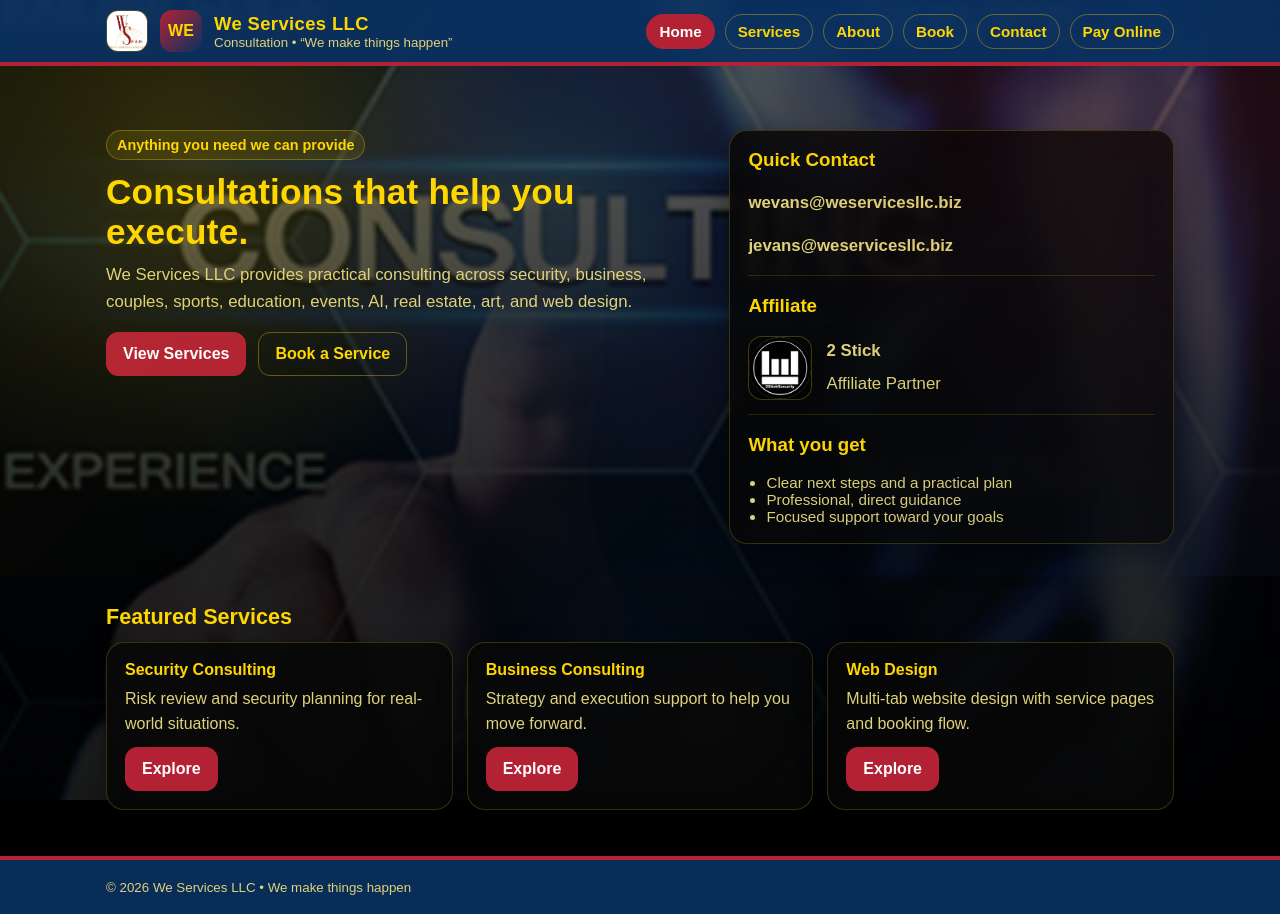
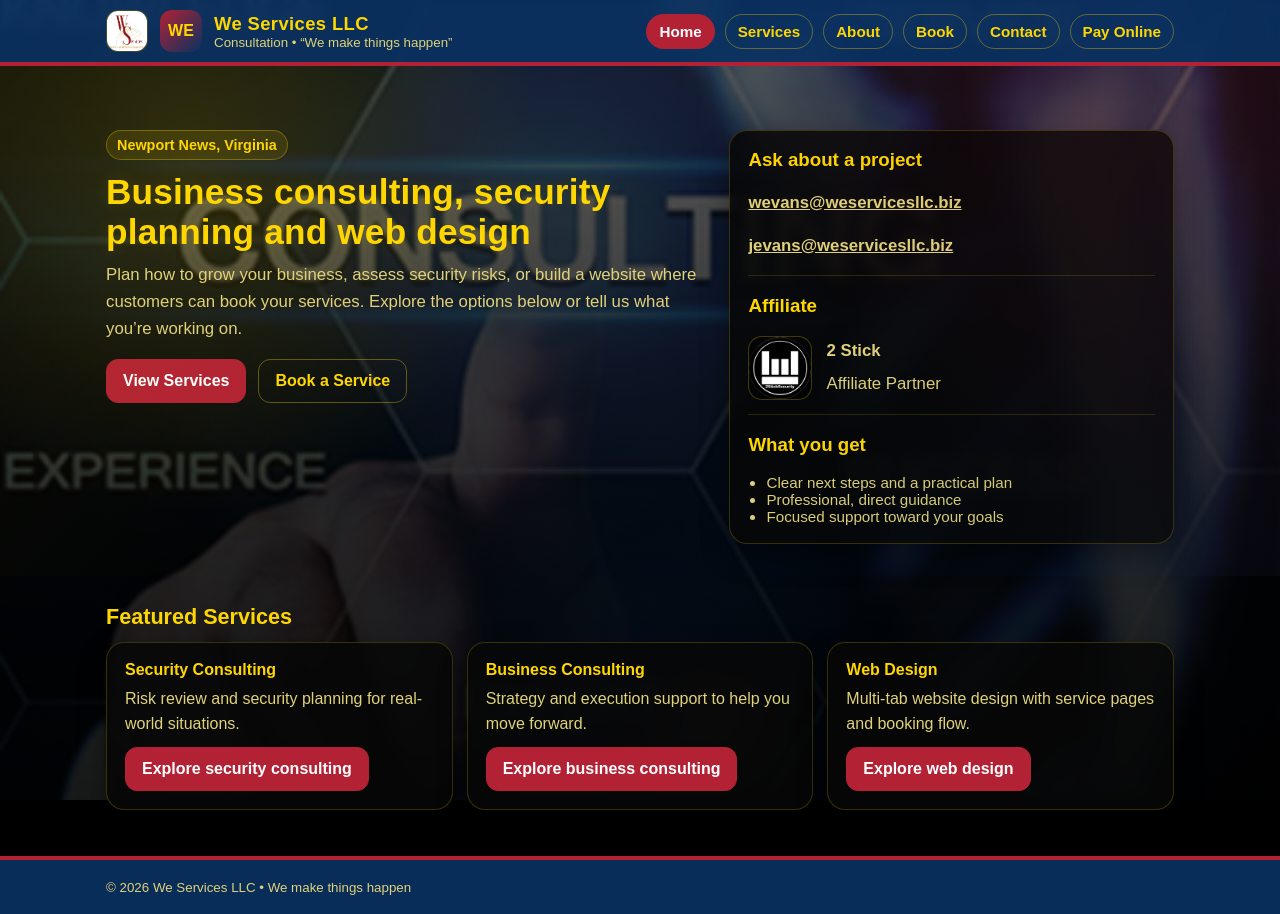
Before and after one commit to spkhqxh6bs-dotcom/we-services-llc, a plain HTML site: page index.html in a window 1280 px wide. Drawn offline with Linux system fonts and the light colour scheme.

Commit message:
Improve local consulting discovery and direct client inquiries

```diff
--- a/index.html
+++ b/index.html
@@ -3,7 +3,15 @@
 <head>
   <meta charset="UTF-8" />
   <meta name="viewport" content="width=device-width, initial-scale=1.0" />
-  <title>We Services LLC | We Make Things Happen</title>
+  <title>Business &amp; Security Consulting in Newport News, VA | We Services LLC</title>
+  <meta name="description" content="Work with We Services LLC in Newport News on business strategy, security planning, and web design. Explore consultations or email the team about your project.">
+  <link rel="canonical" href="https://www.weservicesllc.biz/">
+  <meta property="og:title" content="Business &amp; Security Consulting in Newport News, VA | We Services LLC">
+  <meta property="og:description" content="Work with We Services LLC in Newport News on business strategy, security planning, and web design. Explore consultations or email the team about your project.">
+  <meta property="og:url" content="https://www.weservicesllc.biz/">
+  <meta property="og:image" content="https://www.weservicesllc.biz/logo.png">
+  <meta property="og:type" content="website">
+  <script type="application/ld+json">{"@context": "https://schema.org", "@type": "Organization", "name": "We Services LLC", "alternateName": "WESERVICES LLC", "url": "https://www.weservicesllc.biz/", "logo": "https://www.weservicesllc.biz/logo.png", "email": "wevans@weservicesllc.biz", "address": {"@type": "PostalAddress", "addressLocality": "Newport News", "addressRegion": "VA", "addressCountry": "US"}}</script>
   <link rel="stylesheet" href="style.css" />
 </head>
 <body>
@@ -32,11 +40,10 @@
   <section class="hero hero-vibrant">
     <div class="container hero-grid">
       <div>
-        <span class="kicker">Anything you need we can provide</span>
-        <h2>Consultations that help you execute.</h2>
+        <span class="kicker">Newport News, Virginia</span>
+        <h2>Business consulting, security planning and web design</h2>
         <p>
-          We Services LLC provides practical consulting across security, business, couples, sports,
-          education, events, AI, real estate, art, and web design.
+          Plan how to grow your business, assess security risks, or build a website where customers can book your services. Explore the options below or tell us what you’re working on.
         </p>
 
         <div class="cta-row">
@@ -46,9 +53,9 @@
       </div>
 
       <div class="card">
-        <h3 style="margin-top:0;">Quick Contact</h3>
-        <p class="note"><strong>wevans@weservicesllc.biz</strong></p>
-        <p class="note"><strong>jevans@weservicesllc.biz</strong></p>
+        <h3 style="margin-top:0;">Ask about a project</h3>
+        <p class="note"><strong><a href="mailto:wevans@weservicesllc.biz">wevans@weservicesllc.biz</a></strong></p>
+        <p class="note"><strong><a href="mailto:jevans@weservicesllc.biz">jevans@weservicesllc.biz</a></strong></p>
 
         <hr class="hr" />
 
@@ -80,19 +87,19 @@
         <div class="card service-card">
           <h4>Security Consulting</h4>
           <p>Risk review and security planning for real-world situations.</p>
-          <a class="button primary" href="services.html#security">Explore</a>
+          <a class="button primary" href="services.html#security">Explore security consulting</a>
         </div>
 
         <div class="card service-card">
           <h4>Business Consulting</h4>
           <p>Strategy and execution support to help you move forward.</p>
-          <a class="button primary" href="services.html#business">Explore</a>
+          <a class="button primary" href="services.html#business">Explore business consulting</a>
         </div>
 
         <div class="card service-card">
           <h4>Web Design</h4>
           <p>Multi-tab website design with service pages and booking flow.</p>
-          <a class="button primary" href="services.html#web">Explore</a>
+          <a class="button primary" href="services.html#web">Explore web design</a>
         </div>
       </div>
     </div>
```
Also changed, not shown: about.html (+8 -1 lines), book.html (+9 -1 lines), contact.html (+13 -7 lines), services.html (+8 -1 lines), sitemap.xml (added, +8 -0 lines), robots.txt (added).
